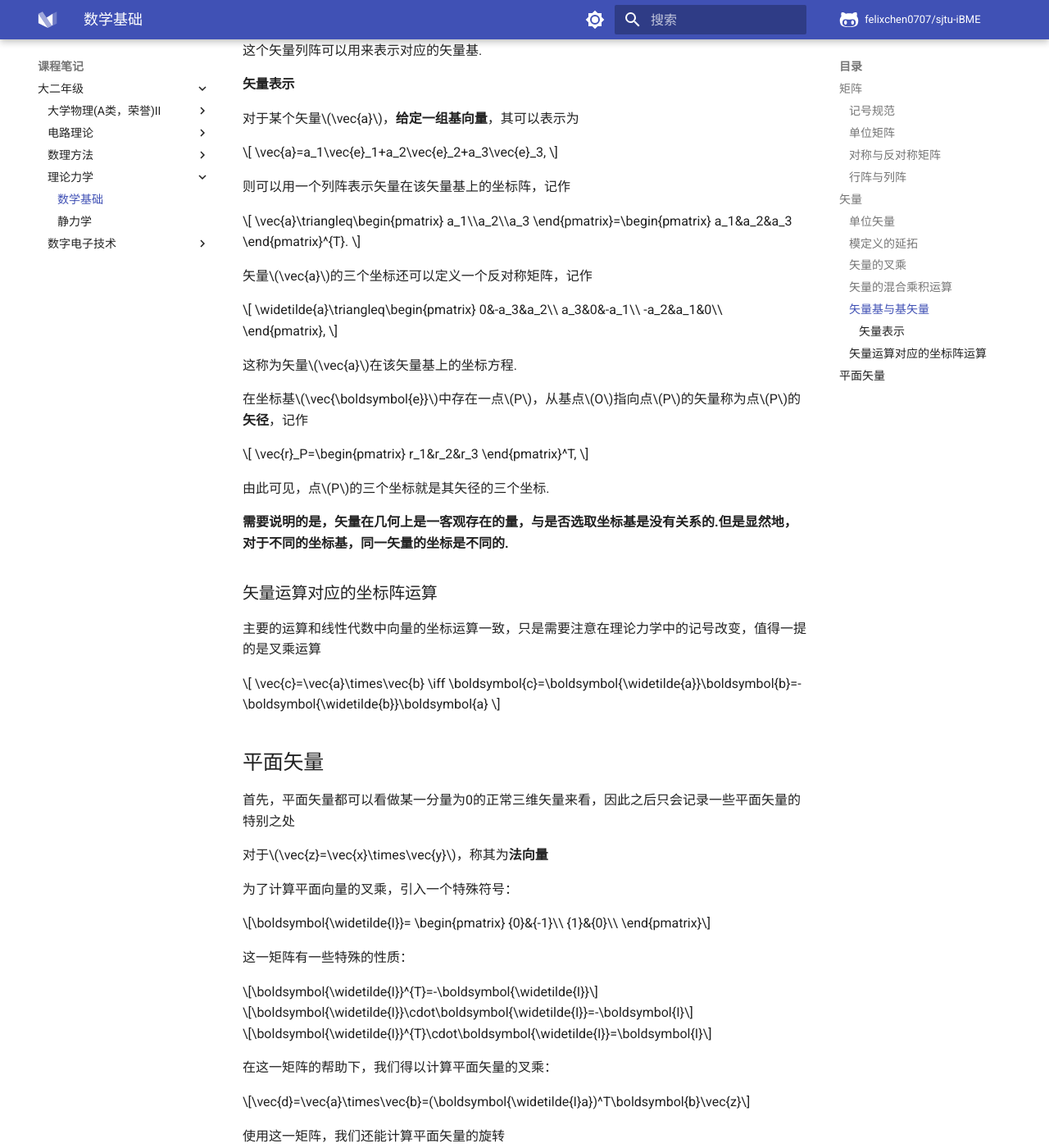
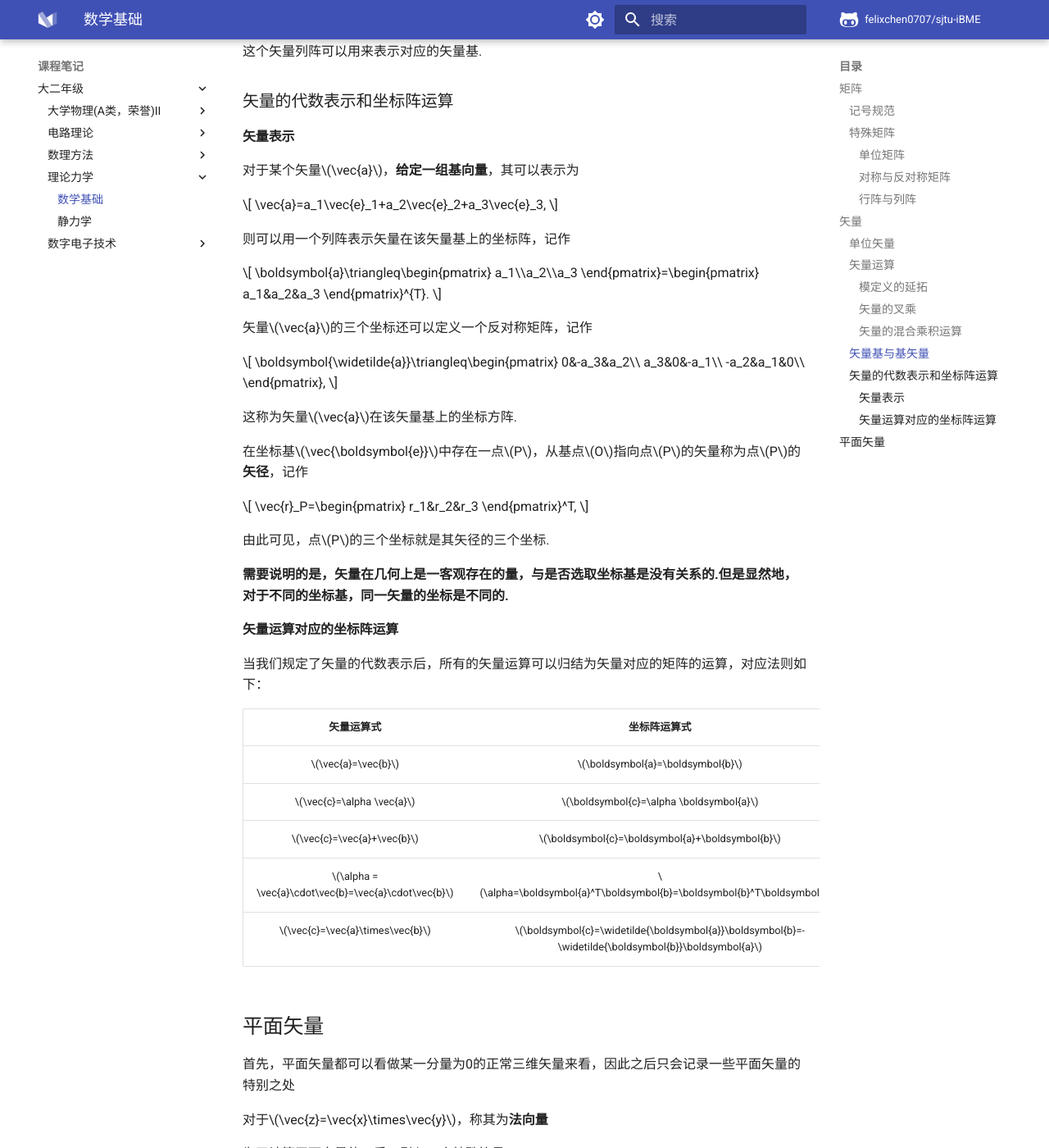
Before and after one commit to glimmeringlight/sjtu-notes, an MkDocs documentation site: the page built from docs/notes/grade2/MECH2508/001.md, in a window 1280 px wide and 1400 px high, scrolled down 2162 px. Shown: the whole window at 82% size. Built offline with MkDocs 1.6.1 and Material for MkDocs 9.7.7, drawn with Linux system fonts in a browser that asks for light colours; a script that is not in the unit is left out; comment, search, counter and statistics services are not loaded.

Commit message:
fix some minor errs in MECH and MATH

```diff
--- a/docs/notes/grade2/MECH2508/001.md
+++ b/docs/notes/grade2/MECH2508/001.md
@@ -8,17 +8,19 @@
 
 在理论力学中，矩阵 $(i,j)$ 位置的元素不再使用小写，而是直接用大写字母表示，如：${ A}_{ij}$
 
-### 单位矩阵
+### 特殊矩阵
+
+#### 单位矩阵
 
 单位矩阵不再用 $E$ 来表示，改用 $I$ ,同样的，对于n阶的单位矩阵，用$I_n$
 
-### 对称与反对称矩阵
+#### 对称与反对称矩阵
 
 对称阵满足${A}_{ij}={A}_{ji}$
 
 反对称阵满足${A}_{ij}=-{A}_{ji}$，这意味着其对角线上元素一定为零
 
-### 行阵与列阵
+#### 行阵与列阵
 
 $m\times 1$阶矩阵称为m阶列阵，$1\times m$阶矩阵称为m阶行阵。
 
@@ -30,13 +32,15 @@ $m\times 1$阶矩阵称为m阶列阵，$1\times m$阶矩阵称为m阶行阵。
 
 模为1的矢量称为单位矢量，记为：$\vec{e}$
 
-### 模定义的延拓
+### 矢量运算
+
+#### 模定义的延拓
 
 在之前的定义中，模是向量的大小，都是正数；在理论力学中，将这一概念加以延拓
 
 取定单位矢量 $\vec{e}$ 为标准，若存在矢量 $\vec{b}$ ，满足 $\vec{b}=a\vec{e}$ ，则无论 a 是正是负，都可以把其称作矢量 $\vec{b}$ 的模。这也就是说，模可以是一个负数。
 
-### 矢量的叉乘
+#### 矢量的叉乘
 
 $${ \vec{c}}={\vec{a}}\times {\vec{b}}$$
 
@@ -44,7 +48,7 @@ $${ \vec{c}}={\vec{a}}\times {\vec{b}}$$
 
 从几何意义上，$\vec{c}$ 的模值，表示以${\vec{a}}$、${\vec{b}}$为邻边的平面平行四边形的面积.
 
-### 矢量的混合乘积运算
+#### 矢量的混合乘积运算
 
 $${\vec{a}}\times ({\vec{b}}\times {\vec{c}})={\vec{b} ({\vec{a}}\cdot{\vec{c}}})-({\vec{b}\cdot\vec{a}}){ \vec{c}}$$
 
@@ -95,6 +99,8 @@ $$
 
 这个矢量列阵可以用来表示对应的矢量基.
 
+### 矢量的代数表示和坐标阵运算
+
 #### 矢量表示
 
 对于某个矢量$\vec{a}$，**给定一组基向量**，其可以表示为
@@ -106,7 +112,7 @@ $$
 则可以用一个列阵表示矢量在该矢量基上的坐标阵，记作
 
 $$
-\vec{a}\triangleq\begin{pmatrix}
+\boldsymbol{a}\triangleq\begin{pmatrix}
     a_1\\a_2\\a_3
 \end{pmatrix}=\begin{pmatrix}
     a_1&a_2&a_3
@@ -116,14 +122,14 @@ $$
 矢量$\vec{a}$的三个坐标还可以定义一个反对称矩阵，记作
 
 $$
-\widetilde{a}\triangleq\begin{pmatrix}
+\boldsymbol{\widetilde{a}}\triangleq\begin{pmatrix}
     0&-a_3&a_2\\
     a_3&0&-a_1\\
     -a_2&a_1&0\\
 \end{pmatrix},
 $$
 
-这称为矢量$\vec{a}$在该矢量基上的坐标方程.
+这称为矢量$\vec{a}$在该矢量基上的坐标方阵.
 
 在坐标基$\vec{\boldsymbol{e}}$中存在一点$P$，从基点$O$指向点$P$的矢量称为点$P$的**矢径**，记作
 
@@ -137,13 +143,17 @@ $$
 
 **需要说明的是，矢量在几何上是一客观存在的量，与是否选取坐标基是没有关系的.但是显然地，对于不同的坐标基，同一矢量的坐标是不同的.**
 
-### 矢量运算对应的坐标阵运算
+#### 矢量运算对应的坐标阵运算
 
-主要的运算和线性代数中向量的坐标运算一致，只是需要注意在理论力学中的记号改变，值得一提的是叉乘运算
+当我们规定了矢量的代数表示后，所有的矢量运算可以归结为矢量对应的矩阵的运算，对应法则如下：
 
-$$
-\vec{c}=\vec{a}\times\vec{b} \iff \boldsymbol{c}=\boldsymbol{\widetilde{a}}\boldsymbol{b}=-\boldsymbol{\widetilde{b}}\boldsymbol{a}
-$$
+| 矢量运算式 | 坐标阵运算式 |
+| :-: | :-: |
+| $\vec{a}=\vec{b}$ | $\boldsymbol{a}=\boldsymbol{b}$ |
+| $\vec{c}=\alpha \vec{a}$ | $\boldsymbol{c}=\alpha \boldsymbol{a}$ |
+| $\vec{c}=\vec{a}+\vec{b}$ | $\boldsymbol{c}=\boldsymbol{a}+\boldsymbol{b}$ |
+| $\alpha = \vec{a}\cdot\vec{b}=\vec{a}\cdot\vec{b}$ | $\alpha=\boldsymbol{a}^T\boldsymbol{b}=\boldsymbol{b}^T\boldsymbol{a}$ |
+| $\vec{c}=\vec{a}\times\vec{b}$ | $\boldsymbol{c}=\widetilde{\boldsymbol{a}}\boldsymbol{b}=-\widetilde{\boldsymbol{b}}\boldsymbol{a}$ |
 
 ## 平面矢量
 
```
Also changed, not shown: docs/notes/grade2/MATH1206/002.md (+1 -1 lines).
